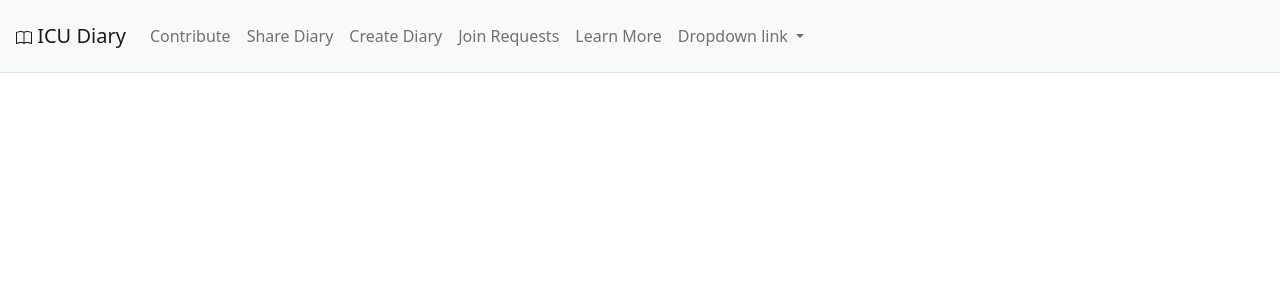
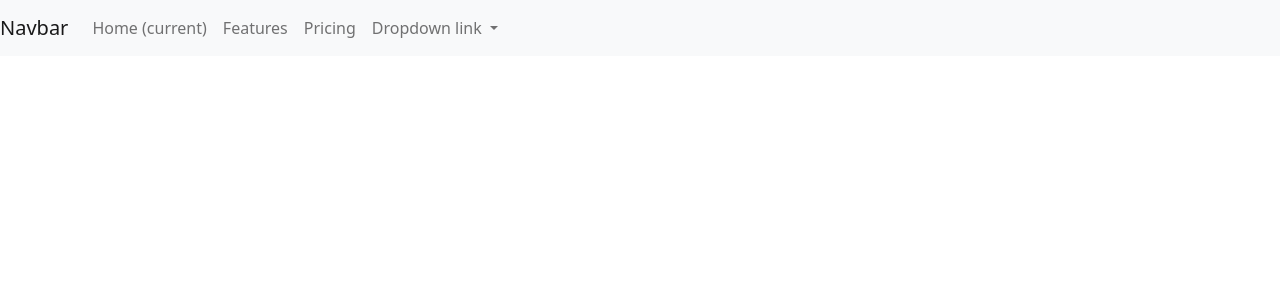
Before and after one commit to willcooley4/icu-diary, a Flask app: page /new_diary/ in a window 1280 px wide. Shown: the top 300 px of the page. Run offline with Flask 2, Linux system fonts and the light colour scheme; the visitor is signed in with stand-in values (Sample User, id 1); some libraries are stand-ins or nearby versions.

Commit message:
navbar stuff

```diff
--- a/diary/templates/navbar.html
+++ b/diary/templates/navbar.html
@@ -11,38 +11,22 @@
   </head>
 
   <body>
-    <!-- Beginning of navbar-->
-    <nav class="navbar navbar-expand-lg navbar-light bg-light p-3 mb-3 border-bottom">
-      <!-- Logo, redirect to home -->
-      <a class="navbar-brand" href="/">
-        <svg xmlns="http://www.w3.org/2000/svg" width="16" height="16" fill="currentColor" class="bi bi-book" viewBox="0 0 16 16">
-          <path d="M1 2.828c.885-.37 2.154-.769 3.388-.893 1.33-.134 2.458.063 3.112.752v9.746c-.935-.53-2.12-.603-3.213-.493-1.18.12-2.37.461-3.287.811V2.828zm7.5-.141c.654-.689 1.782-.886 3.112-.752 1.234.124 2.503.523 3.388.893v9.923c-.918-.35-2.107-.692-3.287-.81-1.094-.111-2.278-.039-3.213.492V2.687zM8 1.783C7.015.936 5.587.81 4.287.94c-1.514.153-3.042.672-3.994 1.105A.5.5 0 0 0 0 2.5v11a.5.5 0 0 0 .707.455c.882-.4 2.303-.881 3.68-1.02 1.409-.142 2.59.087 3.223.877a.5.5 0 0 0 .78 0c.633-.79 1.814-1.019 3.222-.877 1.378.139 2.8.62 3.681 1.02A.5.5 0 0 0 16 13.5v-11a.5.5 0 0 0-.293-.455c-.952-.433-2.48-.952-3.994-1.105C10.413.809 8.985.936 8 1.783z"/>
-        </svg>
-        ICU Diary
-      </a>
 
-      <!-- Navbar Collapse support -->
-      <button class ="navbar-toggler" type="button" data-toggle="collapse" data-target="navbarSupportedContent" aria-controls="navbarSupportedContent" aria-expanded="false" aria-label="Toggle navigation">
-        <span class ="navbar-toggler-icon"></span>
+    <nav class="navbar navbar-expand-lg navbar-light bg-light">
+      <a class="navbar-brand" href="#">Navbar</a>
+      <button class="navbar-toggler" type="button" data-toggle="collapse" data-target="#navbarNavDropdown" aria-controls="navbarNavDropdown" aria-expanded="false" aria-label="Toggle navigation">
+        <span class="navbar-toggler-icon"></span>
       </button>
-
-      <!--Navbar items-->
-      <div class="collapse navbar-collapse" id="navbarSupportedContent">
-        <ul class="navbar-nav mr-auto">
-          <li class="nav-item">
-            <a class="nav-link" href="/entry_page/">Contribute</a>
+      <div class="collapse navbar-collapse" id="navbarNavDropdown">
+        <ul class="navbar-nav">
+          <li class="nav-item active">
+            <a class="nav-link" href="#">Home <span class="sr-only">(current)</span></a>
           </li>
           <li class="nav-item">
-            <a class="nav-link" href="/diary_sharing/">Share Diary</a>
+            <a class="nav-link" href="#">Features</a>
           </li>
           <li class="nav-item">
-            <a class="nav-link" href="/new_diary/">Create Diary</a>
-          </li>
-          <li class="nav-item">
-            <a class="nav-link" href="/invite">Join Requests</a>
-          </li>
-          <li class="nav-item">
-            <a class="nav-link" href="#">Learn More</a>
+            <a class="nav-link" href="#">Pricing</a>
           </li>
           <li class="nav-item dropdown">
             <a class="nav-link dropdown-toggle" href="#" id="navbarDropdownMenuLink" data-toggle="dropdown" aria-haspopup="true" aria-expanded="false">
@@ -56,11 +40,7 @@
           </li>
         </ul>
       </div>
-
-
-
     </nav>
-    <!-- End of navbar-->
 
 
 
```
